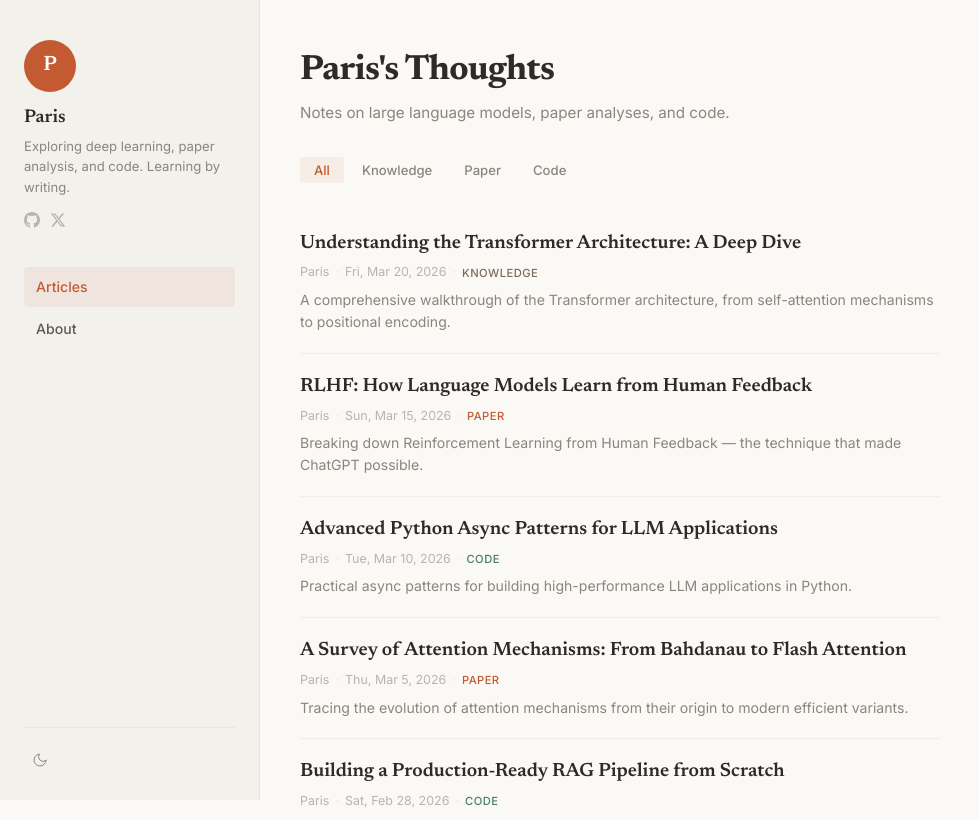
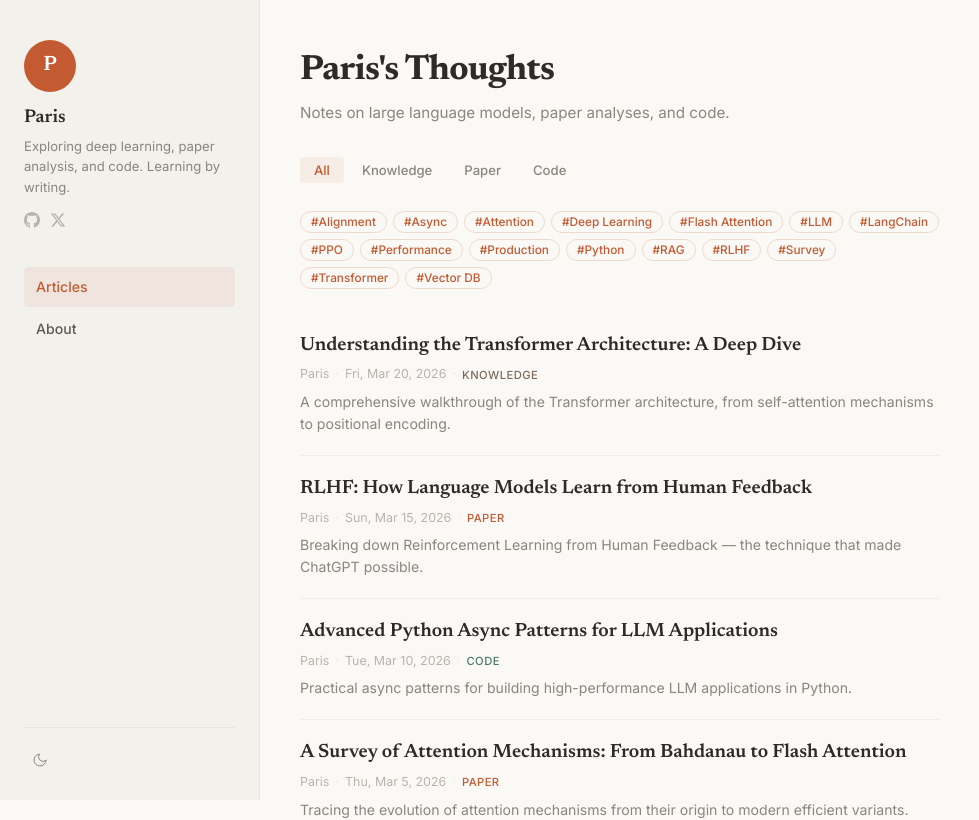
Before and after one commit to Harris404/harris404-blog, a React (Vite) app: page / in a window 1280 px wide. Shown: the top 820 px of the page, without its empty margins (0-979 px from the left). Built offline with nearby package versions, Linux system fonts and the light colour scheme; no server answers.

Commit message:
feat: clickable tags for filtering articles

```diff
--- a/src/pages/Article.css
+++ b/src/pages/Article.css
@@ -122,6 +122,13 @@
 .article-tag {
   font-size: 0.78rem;
   color: var(--accent);
+  text-decoration: none;
+  cursor: pointer;
+  transition: opacity var(--transition-fast);
+}
+
+.article-tag:hover {
+  opacity: 0.7;
 }
 
 /* --- TOC --- */
--- a/src/pages/Article.jsx
+++ b/src/pages/Article.jsx
@@ -118,7 +118,9 @@ export default function Article() {
             {article.tags && (
               <div className="article-tags">
                 {(Array.isArray(article.tags) ? article.tags : []).map(tag => (
-                  <span key={tag} className="article-tag">#{tag}</span>
+                  <Link key={tag} to={`/?tag=${encodeURIComponent(tag)}`} className="article-tag">
+                    #{tag}
+                  </Link>
                 ))}
               </div>
             )}
--- a/src/pages/Home.css
+++ b/src/pages/Home.css
@@ -48,6 +48,47 @@
   background: var(--accent-light);
 }
 
+/* --- Tag chips --- */
+.home__tags {
+  display: flex;
+  flex-wrap: wrap;
+  gap: 6px;
+  margin-bottom: 24px;
+}
+
+.home__tag {
+  padding: 3px 10px;
+  font-size: 0.74rem;
+  font-weight: 500;
+  color: var(--accent);
+  background: transparent;
+  border: 1px solid var(--accent-border);
+  border-radius: 12px;
+  cursor: pointer;
+  transition: all var(--transition-fast);
+}
+
+.home__tag:hover {
+  background: var(--accent-light);
+}
+
+.home__tag--active {
+  background: var(--accent);
+  color: white;
+  border-color: var(--accent);
+}
+
+.home__tag--clear {
+  color: var(--text-muted);
+  border-color: var(--border-color);
+}
+
+.home__tag--clear:hover {
+  color: var(--text-primary);
+  border-color: var(--text-secondary);
+  background: transparent;
+}
+
 /* --- Article Groups --- */
 .article-group {
   margin-bottom: 24px;
--- a/src/pages/Home.jsx
+++ b/src/pages/Home.jsx
@@ -1,4 +1,5 @@
 import { useState } from 'react';
+import { useSearchParams } from 'react-router-dom';
 import ArticleCard from '../components/ArticleCard';
 import useArticles from '../hooks/useArticles';
 import './Home.css';
@@ -6,10 +7,39 @@ import './Home.css';
 const categories = ['All', 'Knowledge', 'Paper', 'Code'];
 
 export default function Home() {
-  const { getGroupedByYear } = useArticles();
+  const { articles, getGroupedByYear } = useArticles();
+  const [searchParams, setSearchParams] = useSearchParams();
   const [activeCategory, setActiveCategory] = useState('All');
 
-  const groupedArticles = getGroupedByYear(activeCategory);
+  const activeTag = searchParams.get('tag') || null;
+
+  // Get all unique tags from articles
+  const allTags = [...new Set(
+    articles.flatMap(a => Array.isArray(a.tags) ? a.tags : [])
+  )].sort();
+
+  // Filter: category first, then tag
+  let groupedArticles = getGroupedByYear(activeCategory);
+
+  if (activeTag) {
+    groupedArticles = groupedArticles
+      .map(group => ({
+        ...group,
+        articles: group.articles.filter(a =>
+          Array.isArray(a.tags) && a.tags.some(t => t.toLowerCase() === activeTag.toLowerCase())
+        ),
+      }))
+      .filter(group => group.articles.length > 0);
+  }
+
+  const clearTag = () => {
+    searchParams.delete('tag');
+    setSearchParams(searchParams);
+  };
+
+  const selectTag = (tag) => {
+    setSearchParams({ tag });
+  };
 
   return (
     <div className="home">
@@ -25,12 +55,32 @@ export default function Home() {
           <button
             key={cat}
             className={`home__filter ${activeCategory === cat ? 'home__filter--active' : ''}`}
-            onClick={() => setActiveCategory(cat)}
+            onClick={() => { setActiveCategory(cat); clearTag(); }}
           >
             {cat}
           </button>
         ))}
       </div>
+
+      {/* Tag filter chips */}
+      {allTags.length > 0 && (
+        <div className="home__tags">
+          {activeTag && (
+            <button className="home__tag home__tag--clear" onClick={clearTag}>
+              ✕ Clear
+            </button>
+          )}
+          {allTags.map(tag => (
+            <button
+              key={tag}
+              className={`home__tag ${activeTag === tag ? 'home__tag--active' : ''}`}
+              onClick={() => selectTag(tag)}
+            >
+              #{tag}
+            </button>
+          ))}
+        </div>
+      )}
 
       <div className="home__articles">
         {groupedArticles.map(({ year, articles }) => (
```
